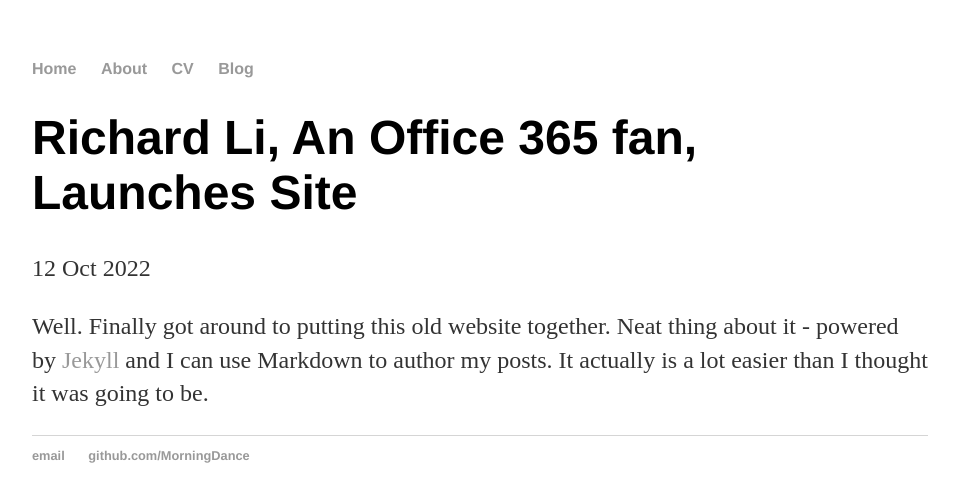
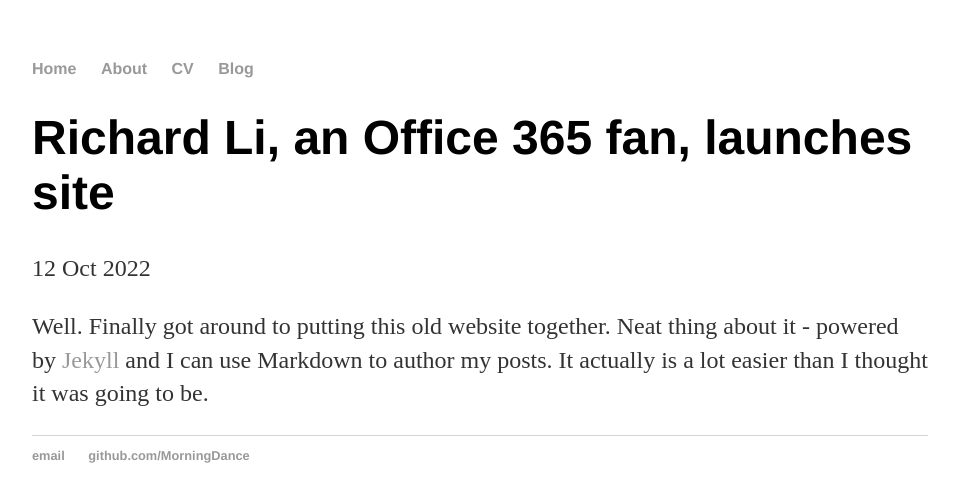
Before and after one commit to MorningDance/morningdance.github.io, a Jekyll site: the page built from _posts/2022-10-12-Richard-Li-site-launched.md, in a window 1280 px wide. Shown: the top 502 px of the page, without its empty margins (160-1119 px from the left). Built offline with Jekyll 4.4.1, drawn with Linux system fonts in a browser that asks for light colours.

```diff
--- a/_posts/2022-10-12-Richard-Li-site-launched.md
+++ b/_posts/2022-10-12-Richard-Li-site-launched.md
@@ -1,6 +1,6 @@
 ---
 layout: post
-title: "Richard Li, An Office 365 fan, Launches Site"
+title: "Richard Li, an Office 365 fan, launches site"
 date: 2022-10-12
 ---
 
```
